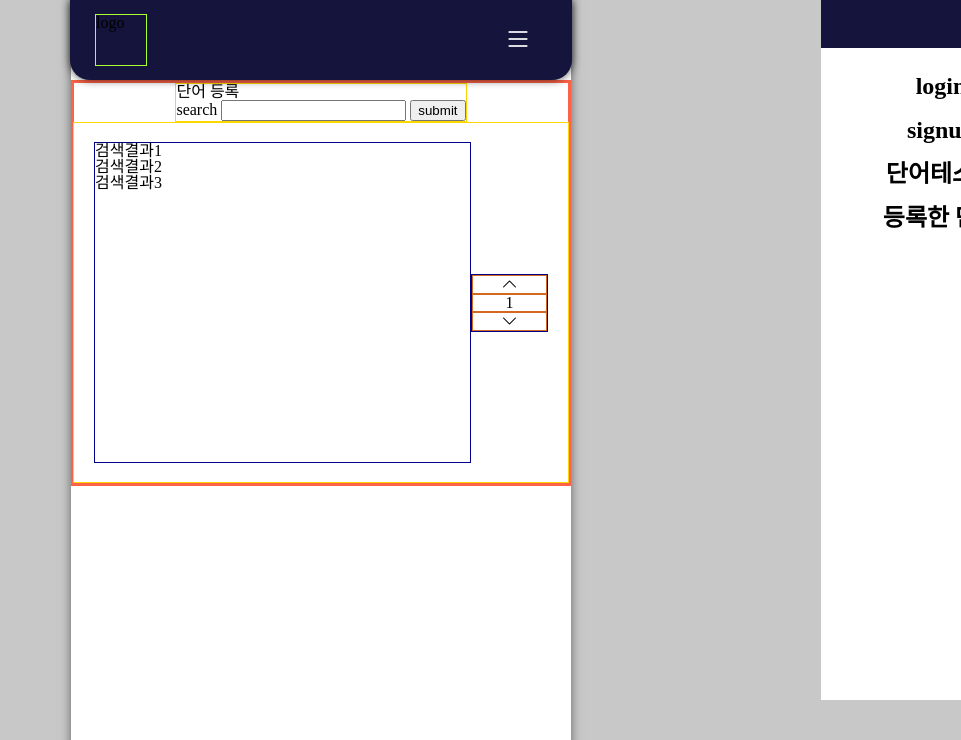
After one commit to obov/word-friend, a Flask app: page /word/add in a window 1280 px wide. The commit adds this page. Shown: the top 740 px of the page, without its empty margins (319-1280 px from the left). Run offline with Flask 2, Linux system fonts and the light colour scheme; some libraries are stand-ins or nearby versions.

Commit message:
add page frame

```diff
--- a/app.py
+++ b/app.py
@@ -24,9 +24,9 @@ def login():
 @app.route('/signup')
 def signup():
     return render_template('signup.html')
-@app.route('/word/enlist')
-def enlist():
-    return render_template('/word/enlist.html')
+@app.route('/word/add')
+def add():
+    return render_template('/word/add.html')
 @app.route('/word/exam')
 def exam():
     return render_template('/word/exam.html')
--- a/static/css/base/index.css
+++ b/static/css/base/index.css
@@ -2,6 +2,7 @@
 @import url("../index.css");
 @import url("../signup.css");
 @import url("../login.css");
+@import url("../word/add.css");
 @import url("https://cdn.jsdelivr.net/npm/bootstrap-icons@1.9.1/font/bootstrap-icons.css");
 ::-webkit-scrollbar {
   width: 8px;
--- a/static/css/index.css
+++ b/static/css/index.css
@@ -1,14 +1,14 @@
-.main {
+.home {
   display: flex;
   flex-direction: column;
   justify-content: flex-start;
   align-items: center;
 }
-.main > div {
+.home > div {
   width: 450px;
   height: 220px;
 }
-.main > div > .word-list {
+.home > div > .word-list {
   background-color: rgba(240, 240, 240);
   height: 160px;
   overflow: auto;
@@ -19,9 +19,9 @@
   justify-content: flex-start;
   align-items: center;
 }
-.main > div > .word-list li {
+.home > div > .word-list li {
 }
-.main > div > .word-list li > div {
+.home > div > .word-list li > div {
   background-color: white;
   font-size: 72px;
   display: flex;
@@ -32,11 +32,11 @@
   padding: 20px;
   border-radius: 12px;
 }
-.main .favorite {
+.home .favorite {
 }
-.main .recent {
+.home .recent {
 }
-.main .recap {
+.home .recap {
 }
 
 .plus-button {
--- /dev/null
+++ b/static/css/word/add.css
@@ -0,0 +1,27 @@
+.add {
+  height: 50vh;
+  display: flex;
+  flex-direction: column;
+  justify-content: center;
+  align-items: center;
+}
+.add .search-result {
+  width: calc(100% - 40px);
+  height: 100%;
+  padding: 20px;
+  display: flex;
+  justify-content: center;
+  align-items: center;
+}
+.add .search-result .detail {
+  height: 100%;
+  flex: 5;
+}
+.add .search-result .pagation-btns {
+  flex: 1;
+}
+.add .search-result .pagation-btns > div {
+  display: flex;
+  justify-content: center;
+  align-items: center;
+}
--- a/templates/index.html
+++ b/templates/index.html
@@ -1,6 +1,6 @@
 {% extends "base.html"%} {% block content %}
 
-<div class="main">
+<section class="home">
   <h1>단어장입니다</h1>
   <div class="favorite">
     <h2>favorite</h2>
@@ -62,9 +62,9 @@
       </li>
     </ul>
   </div>
-</div>
+</section>
 <div class="plus-button">
-  <a href="/word/enlist"><i class="bi bi-plus-lg"></i></a>
+  <a href="/word/add"><i class="bi bi-plus-lg"></i></a>
 </div>
 
 {%endblock%}
--- /dev/null
+++ b/templates/word/add.html
@@ -0,0 +1,24 @@
+{% extends "base.html"%} {% block content %}
+<section style="border: solid 3px tomato" class="add">
+  <form style="border: solid 1px gold" action="">
+    <h1>단어 등록</h1>
+    <label class="search" for="searchInput">search</label>
+    <input id="searchInput" type="text" />
+    <button>submit</button>
+  </form>
+  <div style="border: solid 1px gold" class="search-result">
+    <div style="border: solid 1px darkblue" class="detail">
+      <ul>
+        <li>검색결과1</li>
+        <li>검색결과2</li>
+        <li>검색결과3</li>
+      </ul>
+    </div>
+    <div style="border: solid 1px darkblue" class="pagation-btns">
+      <div style="border: solid 1px chocolate" class="up"><i class="bi bi-chevron-up"></i></div>
+      <div style="border: solid 1px chocolate" class="page">1</div>
+      <div style="border: solid 1px chocolate" class="down"><i class="bi bi-chevron-down"></i></div>
+    </div>
+  </div>
+</section>
+{%endblock%}
--- a/templates/word/enlist.html
+++ /dev/null
@@ -1 +0,0 @@
-{% extends "base.html"%} {% block content %} enlist {%endblock%}
```
